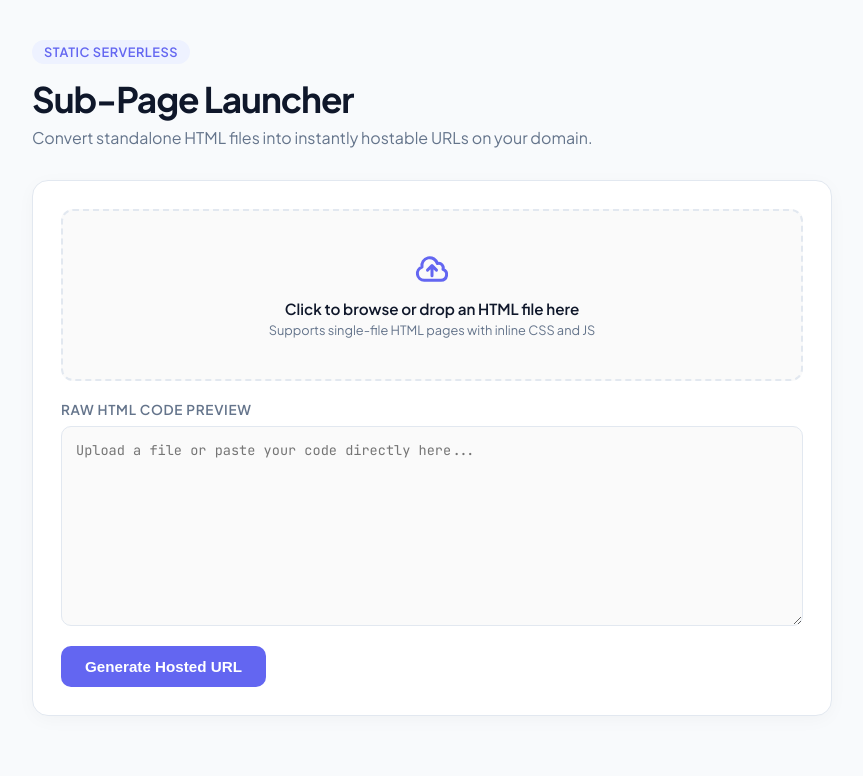
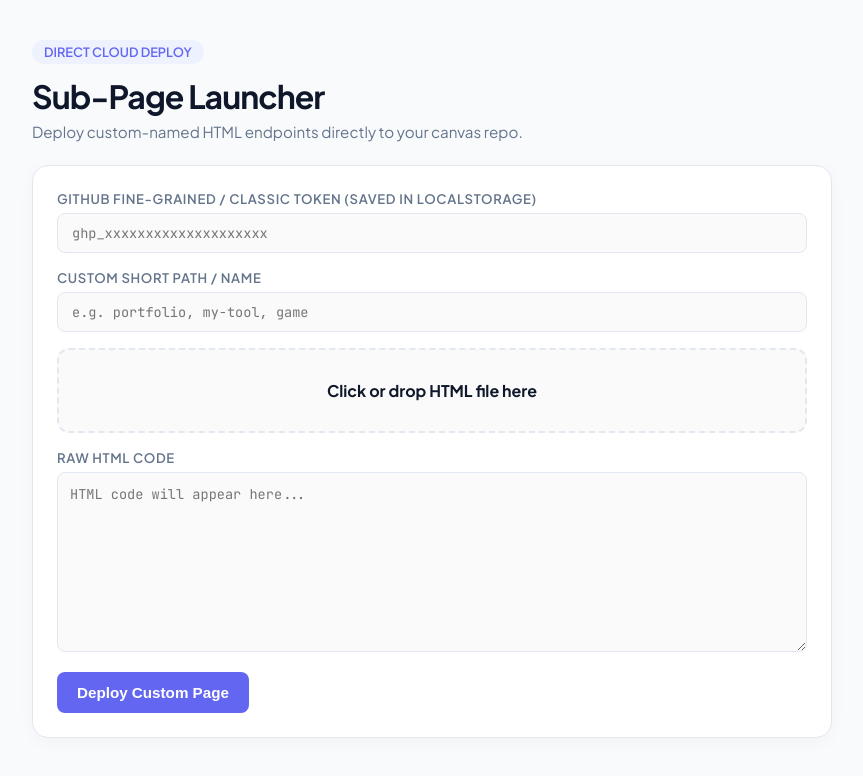
Before and after one commit to SahibdeepMe/canvas, a plain HTML site: page index.html in a window 1280 px wide. Shown: the whole page, without its empty margins (208-1071 px from the left). Drawn offline with Linux system fonts and the light colour scheme.

Commit message:
Update index.html

```diff
--- a/index.html
+++ b/index.html
@@ -12,7 +12,6 @@
       --bg: #f8fafc;
       --card-bg: #ffffff;
       --border: #e2e8f0;
-      --border-hover: #cbd5e1;
       --accent: #6366f1;
       --accent-soft: #eef2ff;
       --accent-hover: #4f46e5;
@@ -39,135 +38,118 @@
     }
 
     header {
-      margin-bottom: 32px;
+      margin-bottom: 24px;
       text-align: left;
     }
 
     .badge {
       display: inline-flex;
-      align-items: center;
       background: var(--accent-soft);
       color: var(--accent);
       padding: 4px 12px;
       border-radius: 999px;
       font-size: 0.8rem;
       font-weight: 600;
-      letter-spacing: 0.04em;
       margin-bottom: 12px;
       text-transform: uppercase;
     }
 
     h1 {
-      font-size: 2.2rem;
+      font-size: 2rem;
       letter-spacing: -0.03em;
       margin-bottom: 6px;
     }
 
     p.subtitle {
       color: var(--text-muted);
-      font-size: 1rem;
+      font-size: 0.95rem;
     }
 
     .card {
       background: var(--card-bg);
       border: 1px solid var(--border);
       border-radius: var(--radius);
-      padding: 28px;
+      padding: 24px;
       box-shadow: 0 4px 20px -2px rgba(0, 0, 0, 0.04);
-      margin-bottom: 24px;
+      margin-bottom: 20px;
     }
 
-    /* Drop Zone UI */
+    .form-group {
+      margin-bottom: 16px;
+    }
+
+    label {
+      display: block;
+      font-size: 0.82rem;
+      font-weight: 600;
+      color: var(--text-muted);
+      margin-bottom: 6px;
+      text-transform: uppercase;
+      letter-spacing: 0.05em;
+    }
+
+    input[type="text"], input[type="password"] {
+      width: 100%;
+      padding: 10px 14px;
+      border: 1px solid var(--border);
+      border-radius: 8px;
+      font-family: 'JetBrains Mono', monospace;
+      font-size: 0.85rem;
+      outline: none;
+      background: #fafafa;
+    }
+
+    input:focus {
+      border-color: var(--accent);
+      background: #fff;
+    }
+
     .dropzone {
       border: 2px dashed var(--border);
       border-radius: 12px;
-      padding: 40px 20px;
+      padding: 30px 20px;
       text-align: center;
       background: #fafafa;
       cursor: pointer;
-      transition: all 0.2s ease;
-      margin-bottom: 20px;
+      margin-bottom: 16px;
     }
 
-    .dropzone:hover, .dropzone.dragover {
+    .dropzone:hover {
       border-color: var(--accent);
       background: var(--accent-soft);
     }
 
-    .dropzone svg {
-      width: 36px;
-      height: 36px;
-      stroke: var(--accent);
-      fill: none;
-      margin-bottom: 8px;
-    }
-
-    .dropzone span {
-      display: block;
-      font-weight: 600;
-      color: var(--text);
-      font-size: 0.95rem;
-    }
-
-    .dropzone small {
-      color: var(--text-muted);
-      font-size: 0.8rem;
-    }
-
-    /* Editor View */
-    .editor-label {
-      display: block;
-      font-size: 0.85rem;
-      font-weight: 600;
-      color: var(--text-muted);
-      margin-bottom: 8px;
-      text-transform: uppercase;
-      letter-spacing: 0.05em;
-    }
-
     textarea {
       width: 100%;
-      height: 200px;
+      height: 180px;
       border: 1px solid var(--border);
-      border-radius: 10px;
-      padding: 14px;
+      border-radius: 8px;
+      padding: 12px;
       font-family: 'JetBrains Mono', monospace;
       font-size: 0.85rem;
-      color: var(--text);
       background: #fafafa;
       outline: none;
       resize: vertical;
-      transition: border 0.2s;
-    }
-
-    textarea:focus {
-      border-color: var(--accent);
-      background: #fff;
     }
 
     .btn {
       background: var(--accent);
       color: #fff;
       border: none;
-      border-radius: 10px;
-      padding: 12px 24px;
+      border-radius: 8px;
+      padding: 12px 20px;
       font-size: 0.95rem;
       font-weight: 600;
       cursor: pointer;
-      display: inline-flex;
-      align-items: center;
-      gap: 8px;
       margin-top: 16px;
-      transition: background 0.2s;
     }
 
     .btn:hover { background: var(--accent-hover); }
 
-    /* Output Section */
     .output-section {
       display: none;
-      margin-top: 24px;
-      padding-top: 24px;
+      margin-top: 20px;
+      padding-top: 20px;
       border-top: 1px solid var(--border);
     }
 
@@ -175,17 +157,6 @@
       display: flex;
       gap: 8px;
       margin-top: 8px;
-    }
-
-    .url-input {
-      flex: 1;
-      padding: 12px;
-      border: 1px solid var(--border);
-      border-radius: 8px;
-      background: #f1f5f9;
-      font-family: 'JetBrains Mono', monospace;
-      font-size: 0.85rem;
-      color: var(--text);
     }
 
     .btn-secondary {
@@ -196,11 +167,6 @@
       padding: 0 16px;
       font-weight: 600;
       cursor: pointer;
-      transition: background 0.15s;
-    }
-
-    .btn-secondary:hover {
-      background: #e2e8f0;
     }
   </style>
 </head>
@@ -208,28 +174,36 @@
 
   <div class="container">
     <header>
-      <div class="badge">Static Serverless</div>
+      <div class="badge">Direct Cloud Deploy</div>
       <h1>Sub-Page Launcher</h1>
-      <p class="subtitle">Convert standalone HTML files into instantly hostable URLs on your domain.</p>
+      <p class="subtitle">Deploy custom-named HTML endpoints directly to your canvas repo.</p>
     </header>
 
     <div class="card">
+      <div class="form-group">
+        <label>GitHub Fine-Grained / Classic Token (Saved in LocalStorage)</label>
+        <input type="password" id="gh-token" placeholder="ghp_xxxxxxxxxxxxxxxxxxxx">
+      </div>
+
+      <div class="form-group">
+        <label>Custom Short Path / Name</label>
+        <input type="text" id="project-slug" placeholder="e.g. portfolio, my-tool, game">
+      </div>
+
       <div class="dropzone" id="drop-zone">
-        <svg xmlns="http://www.w3.org/2000/svg" stroke-width="2" viewBox="0 0 24 24"><path stroke-linecap="round" stroke-linejoin="round" d="M12 16.5V9.75m0 0l3 3m-3-3l-3 3M6.75 19.5a4.5 4.5 0 01-1.41-8.775 5.25 5.25 0 0110.233-2.33 3 3 0 013.758 3.848A3.752 3.752 0 0118 19.5H6.75z"/></svg>
-        <span>Click to browse or drop an HTML file here</span>
-        <small>Supports single-file HTML pages with inline CSS and JS</small>
+        <strong>Click or drop HTML file here</strong>
         <input type="file" id="file-input" accept=".html,.htm" style="display: none;">
       </div>
 
-      <label class="editor-label">Raw HTML Code Preview</label>
-      <textarea id="code-preview" placeholder="Upload a file or paste your code directly here..."></textarea>
+      <label>Raw HTML Code</label>
+      <textarea id="code-preview" placeholder="HTML code will appear here..."></textarea>
 
-      <button id="generate-btn" class="btn">Generate Hosted URL</button>
+      <button id="publish-btn" class="btn">Deploy Custom Page</button>
 
       <div class="output-section" id="output-section">
-        <label class="editor-label">Hosted URL Fragment</label>
+        <label>Your Short Custom URL</label>
         <div class="url-bar">
-          <input type="text" id="output-url" class="url-input" readonly>
+          <input type="text" id="output-url" readonly>
           <button class="btn-secondary" id="copy-btn">Copy</button>
           <button class="btn-secondary" id="open-btn">Open</button>
         </div>
```
